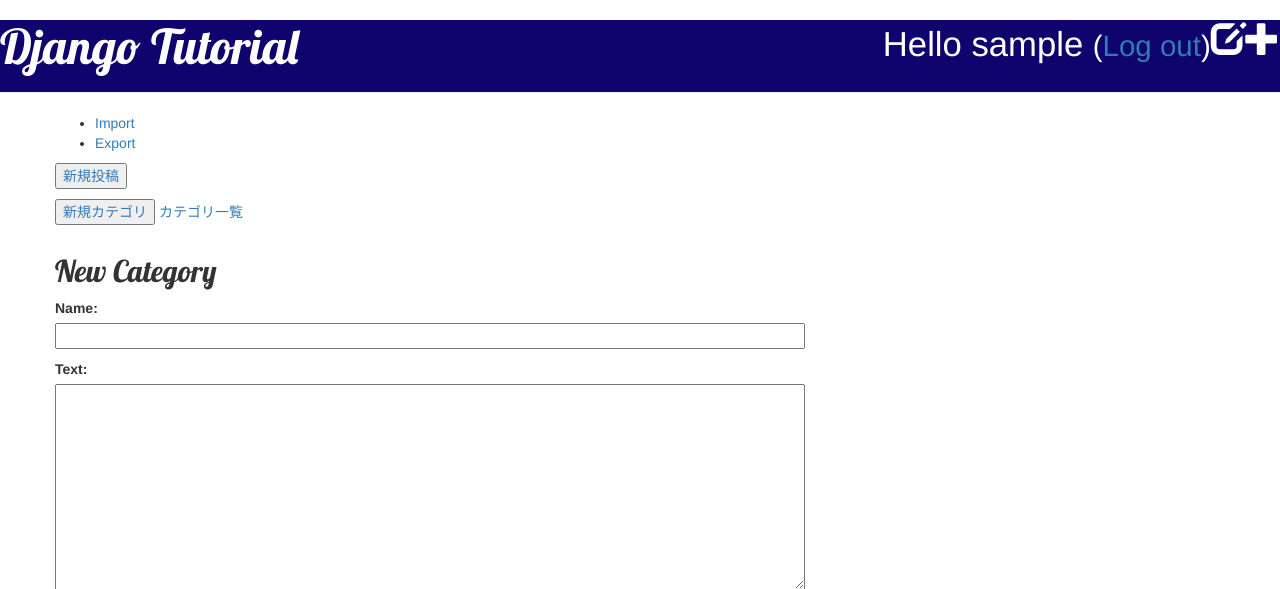
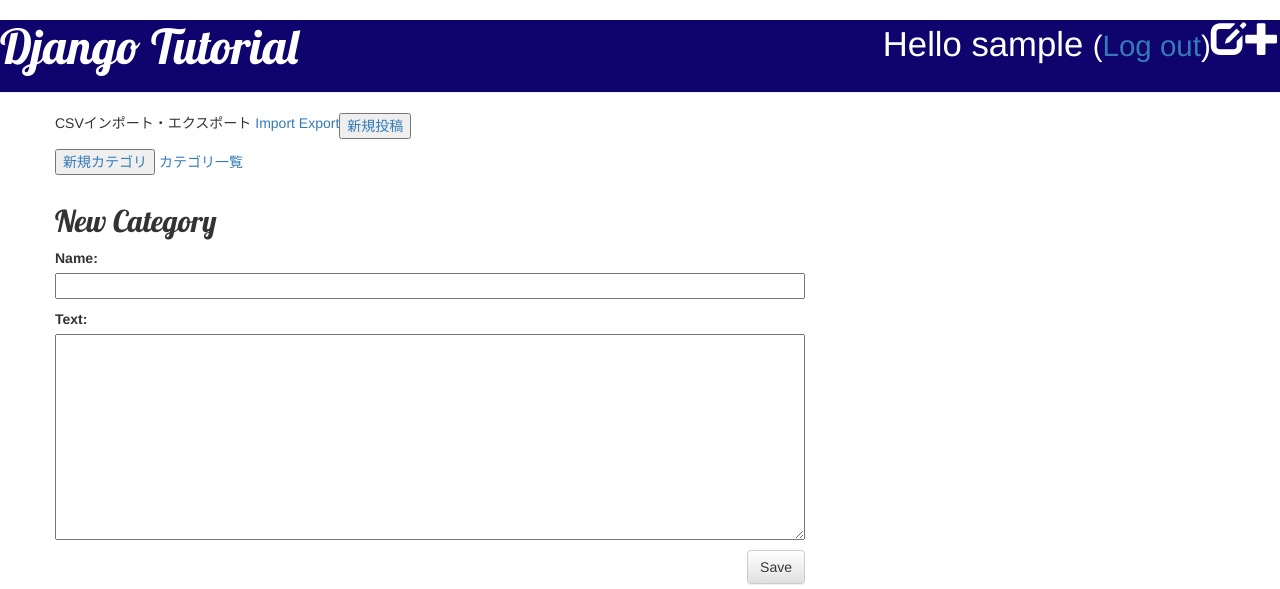
Before and after one commit to Kazuya-Minakuchi/django_tutorial, a Django app: page /category/new/ in a window 1280 px wide. Shown: the top 589 px of the page. Run offline with Django 3.2, Linux system fonts and the light colour scheme; the visitor is signed in with stand-in values (Sample User, id 1); some libraries are stand-ins or nearby versions.

Commit message:
Change direction of csv import/export link.

```diff
--- a/blog/static/css/blog.css
+++ b/blog/static/css/blog.css
@@ -49,3 +49,7 @@
 .comment {
     margin: 20px 0px 20px 20px;
 }
+
+.nav-list {
+    float:left;
+}
--- a/blog/templates/blog/base.html
+++ b/blog/templates/blog/base.html
@@ -21,14 +21,11 @@
 
         <div class="content container">
             {% if user.is_authenticated %}
-            <ul>
-                <li class="nav-item">
-                    <a class="nav-link" href="{% url 'import' %}">Import</a>
-                </li>
-                <li class="nav-item">
-                    <a class="nav-link" href="{% url 'export' %}">Export</a>
-                </li>
-            </ul>
+            <div class="nav-list">
+                CSVインポート・エクスポート
+                <a class="nav-link" href="{% url 'import' %}">Import</a>
+                <a class="nav-link" href="{% url 'export' %}">Export</a>
+            </div>
             <p>
                 <a href="{% url 'post_new' %}">
                     <button type="button">新規投稿</button>
```
